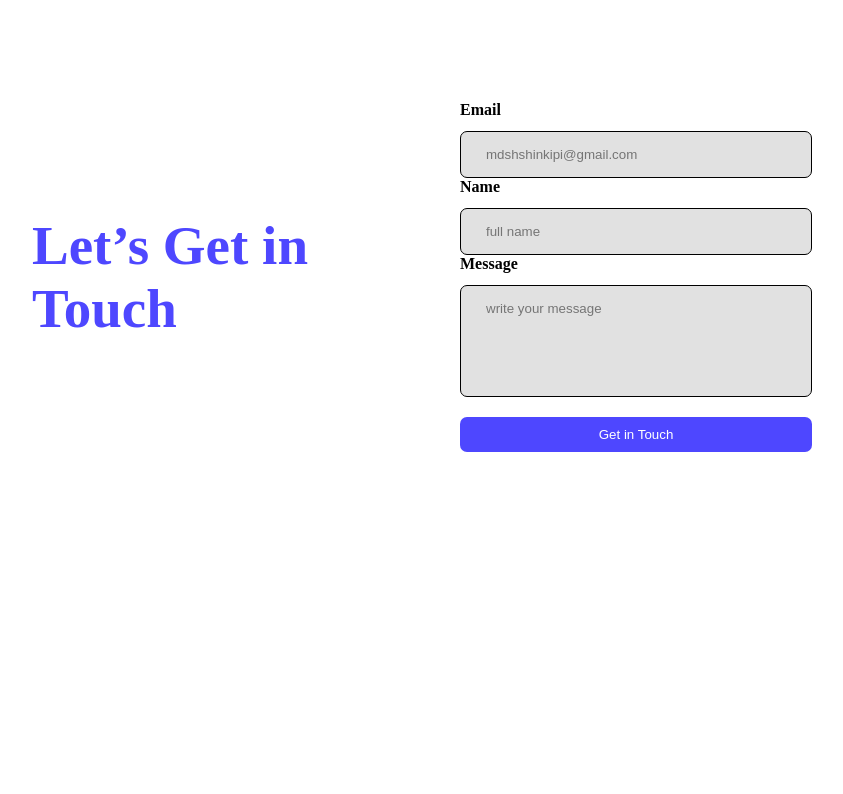
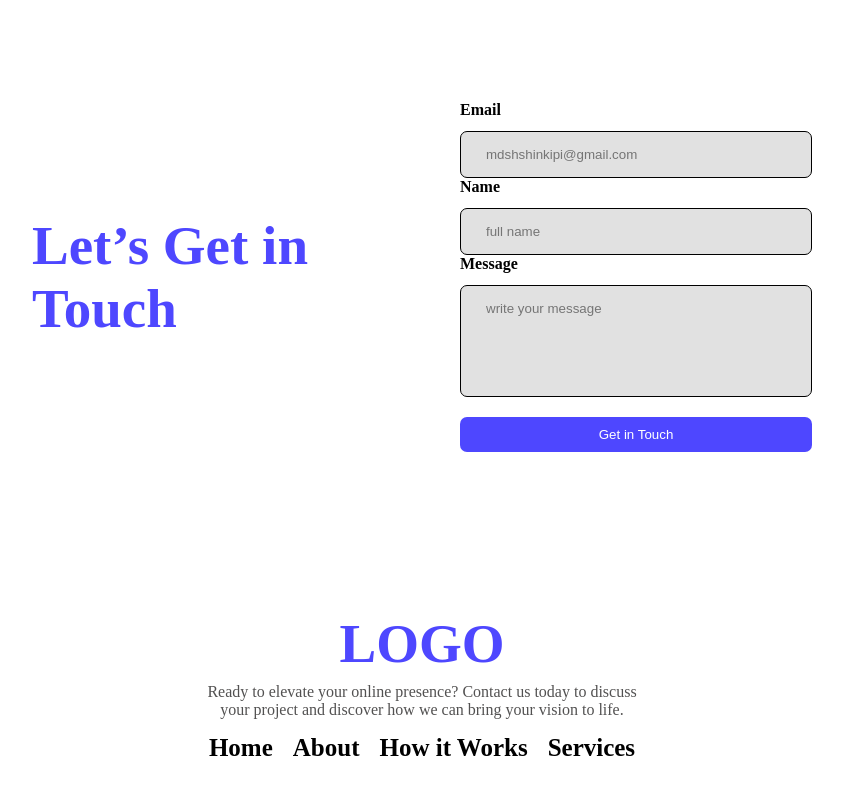
Before and after one commit to Mohammed4301/assignment-1, a plain HTML site: page index.html in a window 1280 px wide. Shown: the part 2395-3189 px from the top of the page, without its empty margins (218-1061 px from the left). Before the commit the page ends 2927 px from the top, so only its background shows below. Drawn offline with Linux system fonts and the light colour scheme.

Commit message:
footer add now

```diff
--- a/index.html
+++ b/index.html
@@ -130,7 +130,16 @@
         </section>
     </main>
     <footer>
-
+       <h1>LOGO</h1>
+       <p class="common-color">Ready to elevate your online presence? Contact us today to discuss <br> your project and discover how we can bring your vision to life.</p>
+       <div class="list">
+        <ul>
+            <li><a href="#">Home</a></li>
+            <li><a href="#">About</a></li>
+            <li><a href="#">How it Works</a></li>
+            <li><a href="#">Services</a></li>
+        </ul>
+       </div>
     </footer>
 </body>
 </html>
--- a/style.css
+++ b/style.css
@@ -183,3 +183,32 @@ main{
 .inputTitle button:hover{
     background-color: rgb(3, 93, 60);
 }
+footer{
+    text-align: center;
+    padding: 80px;
+}
+.list ul{
+    list-style: none;
+    display: flex;
+    align-items: center;
+    justify-content: center;
+    margin-top: 15px;
+    gap: 20px;
+}
+.list ul li a{
+    text-decoration: none;
+    gap: 15px;
+    color: #000;
+    font-size: 25px;
+    font-weight: bold;
+}
+footer h1{
+    font-size: 55px;
+    font-weight: bold;
+    color: #4E47FF;
+    margin-bottom: 8px;
+    transition: .7s;
+}
+.list ul li a:hover{
+    color: #454141;
+}
```
